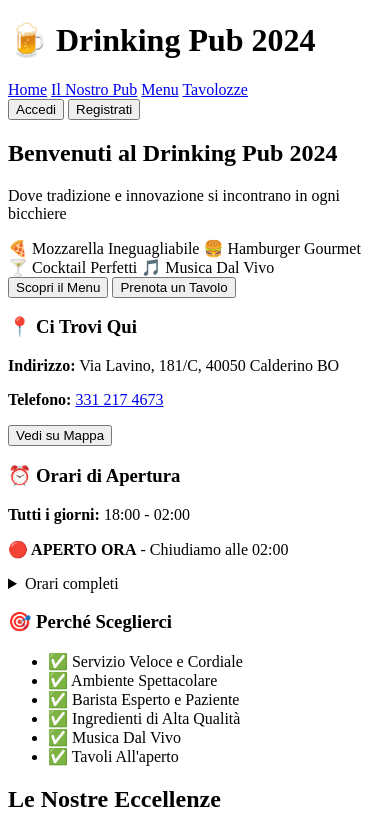
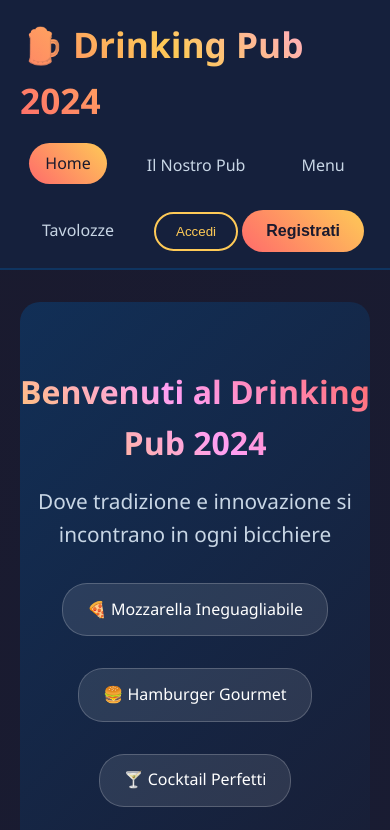
Before and after one commit to lucio1962/drinking-pub-2024, a plain HTML site: page index.html in a window 390 px wide. Shown: the top 830 px of the page. Drawn offline with nearby package versions, Linux system fonts and the light colour scheme.

Commit message:
Update style.css

```diff
--- a/style.css
+++ b/style.css
@@ -1 +1,275 @@
-pppp
+* {
+    margin: 0;
+    padding: 0;
+    box-sizing: border-box;
+}
+
+body {
+    font-family: 'Segoe UI', Tahoma, Geneva, Verdana, sans-serif;
+    background: linear-gradient(135deg, #1a1a2e 0%, #16213e 100%);
+    color: #ffffff;
+    line-height: 1.6;
+    min-height: 100vh;
+}
+
+.container {
+    max-width: 1200px;
+    margin: 0 auto;
+    padding: 0 20px;
+}
+
+/* Header */
+header {
+    background: rgba(22, 33, 62, 0.95);
+    backdrop-filter: blur(10px);
+    padding: 1rem 0;
+    position: sticky;
+    top: 0;
+    z-index: 1000;
+    border-bottom: 2px solid #0f3460;
+}
+
+header .container {
+    display: flex;
+    justify-content: space-between;
+    align-items: center;
+    flex-wrap: wrap;
+}
+
+h1 {
+    font-size: 2.2rem;
+    background: linear-gradient(45deg, #ff6b6b, #feca57, #ff9ff3);
+    -webkit-background-clip: text;
+    -webkit-text-fill-color: transparent;
+    font-weight: bold;
+}
+
+/* Navigazione */
+nav {
+    display: flex;
+    align-items: center;
+    gap: 1.5rem;
+    flex-wrap: wrap;
+}
+
+nav a {
+    color: #c8d6e5;
+    text-decoration: none;
+    padding: 0.5rem 1rem;
+    border-radius: 25px;
+    transition: all 0.3s ease;
+    font-weight: 500;
+}
+
+nav a:hover, nav a.active {
+    background: linear-gradient(45deg, #ff6b6b, #feca57);
+    color: #1a1a2e;
+    transform: translateY(-2px);
+}
+
+/* Bottoni */
+.btn-primary {
+    background: linear-gradient(45deg, #ff6b6b, #feca57);
+    color: #1a1a2e;
+    border: none;
+    padding: 12px 24px;
+    border-radius: 25px;
+    cursor: pointer;
+    font-weight: bold;
+    font-size: 1rem;
+    transition: all 0.3s ease;
+    text-decoration: none;
+    display: inline-block;
+}
+
+.btn-primary:hover {
+    transform: translateY(-3px);
+    box-shadow: 0 10px 25px rgba(255, 107, 107, 0.4);
+}
+
+.btn-secondary {
+    background: transparent;
+    color: #feca57;
+    border: 2px solid #feca57;
+    padding: 10px 20px;
+    border-radius: 25px;
+    cursor: pointer;
+    transition: all 0.3s ease;
+    font-weight: 500;
+}
+
+.btn-secondary:hover {
+    background: #feca57;
+    color: #1a1a2e;
+    transform: translateY(-2px);
+}
+
+/* Hero Sections */
+.hero {
+    background: linear-gradient(135deg, rgba(15, 52, 96, 0.8), rgba(26, 26, 46, 0.9));
+    padding: 4rem 0;
+    border-radius: 20px;
+    margin: 2rem 0;
+    text-align: center;
+}
+
+.hero-content h2 {
+    font-size: 3rem;
+    margin-bottom: 1rem;
+    background: linear-gradient(45deg, #feca57, #ff9ff3, #ff6b6b);
+    -webkit-background-clip: text;
+    -webkit-text-fill-color: transparent;
+}
+
+.hero-subtitle {
+    font-size: 1.3rem;
+    color: #c8d6e5;
+    margin-bottom: 2rem;
+}
+
+.hero-highlights {
+    display: flex;
+    justify-content: center;
+    gap: 2rem;
+    flex-wrap: wrap;
+    margin: 2rem 0;
+}
+
+.hero-highlights span {
+    background: rgba(255, 255, 255, 0.1);
+    padding: 0.8rem 1.5rem;
+    border-radius: 25px;
+    border: 1px solid rgba(255, 255, 255, 0.2);
+}
+
+.hero-actions {
+    display: flex;
+    gap: 1rem;
+    justify-content: center;
+    flex-wrap: wrap;
+}
+
+/* Grid Layouts */
+.info-grid, .specialita-grid, .servizi-grid, .menu-items, .tavolozza-grid {
+    display: grid;
+    gap: 2rem;
+    margin: 2rem 0;
+}
+
+.info-grid {
+    grid-template-columns: repeat(auto-fit, minmax(300px, 1fr));
+}
+
+.specialita-grid, .servizi-grid {
+    grid-template-columns: repeat(auto-fit, minmax(250px, 1fr));
+}
+
+/* Cards */
+.info-card, .specialita-card, .servizio-card {
+    background: rgba(255, 255, 255, 0.1);
+    backdrop-filter: blur(10px);
+    border-radius: 15px;
+    padding: 2rem;
+    border: 1px solid rgba(255, 255, 255, 0.2);
+    transition: transform 0.3s ease;
+}
+
+.info-card:hover, .specialita-card:hover, .servizio-card:hover {
+    transform: translateY(-5px);
+}
+
+.specialita-icon, .servizio-icon {
+    font-size: 3rem;
+    margin-bottom: 1rem;
+}
+
+/* Footer */
+footer {
+    background: #0f3460;
+    margin-top: 4rem;
+    padding: 3rem 0 1rem;
+}
+
+.footer-content {
+    display: grid;
+    grid-template-columns: repeat(auto-fit, minmax(250px, 1fr));
+    gap: 2rem;
+    margin-bottom: 2rem;
+}
+
+.footer-info h3 {
+    color: #feca57;
+    margin-bottom: 1rem;
+}
+
+.social-links {
+    display: flex;
+    gap: 1rem;
+}
+
+.social-links a {
+    color: #c8d6e5;
+    text-decoration: none;
+    transition: color 0.3s ease;
+}
+
+.social-links a:hover {
+    color: #feca57;
+}
+
+.copyright {
+    text-align: center;
+    padding-top: 2rem;
+    border-top: 1px solid rgba(255, 255, 255, 0.1);
+    color: #c8d6e5;
+}
+
+/* Responsive */
+@media (max-width: 768px) {
+    header .container {
+        flex-direction: column;
+        gap: 1rem;
+    }
+
+    nav {
+        justify-content: center;
+    }
+
+    .hero-content h2 {
+        font-size: 2rem;
+    }
+
+    .hero-highlights {
+        flex-direction: column;
+        align-items: center;
+    }
+
+    .info-grid, .specialita-grid, .servizi-grid {
+        grid-template-columns: 1fr;
+    }
+
+    .hero-actions {
+        flex-direction: column;
+        align-items: center;
+    }
+}
+
+/* Status Apertura */
+.status-open {
+    color: #4cd964;
+    font-weight: bold;
+}
+
+.status-closed {
+    color: #ff3b30;
+    font-weight: bold;
+}
+
+/* Highlight Box */
+.highlight-box {
+    background: linear-gradient(45deg, rgba(255, 107, 107, 0.1), rgba(254, 202, 87, 0.1));
+    padding: 1.5rem;
+    border-radius: 10px;
+    margin: 1.5rem 0;
+    border-left: 4px solid #feca57;
+}
```
